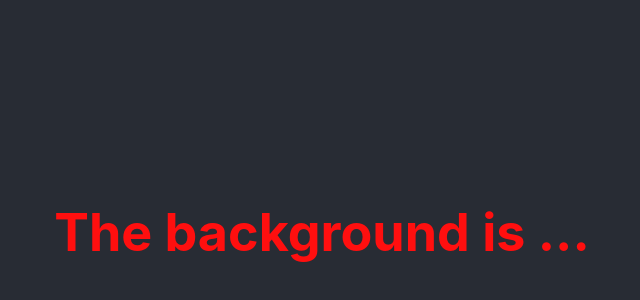
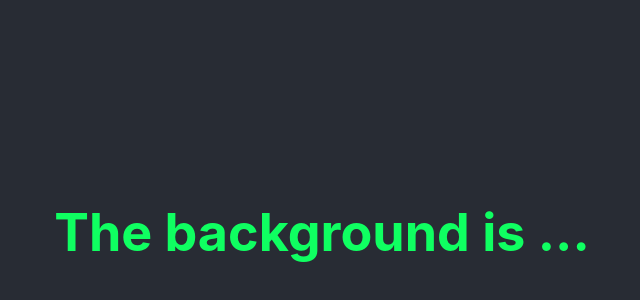
Before and after one commit to mikebucks/design-tokens-prototype, a React (Create React App) app: page / in a window 1280 px wide. Shown: the part 168-468 px from the top of the page, without its empty margins (318-958 px from the left). Built offline with nearby package versions, Linux system fonts and the light colour scheme.

Commit message:
Automated publish: Thu Jun 24 15:42:44 UTC 2021 a0e9a3e0ad8caff4bb4b555e95cf346529b2bdad

```diff
--- a/src/_variables.css
+++ b/src/_variables.css
@@ -1,9 +1,9 @@
 /**
  * Do not edit directly
- * Generated on Thu, 24 Jun 2021 15:13:37 GMT
+ * Generated on Thu, 24 Jun 2021 15:42:42 GMT
  */
 
 :root {
-  --red: rgba(255, 15, 15, 1);
+  --red: rgba(15, 255, 97, 1);
   --yellow: rgba(255, 217, 15, 1);
 }
```
Also changed, not shown: 9 other files (tests, documents, lock files or other folders).
